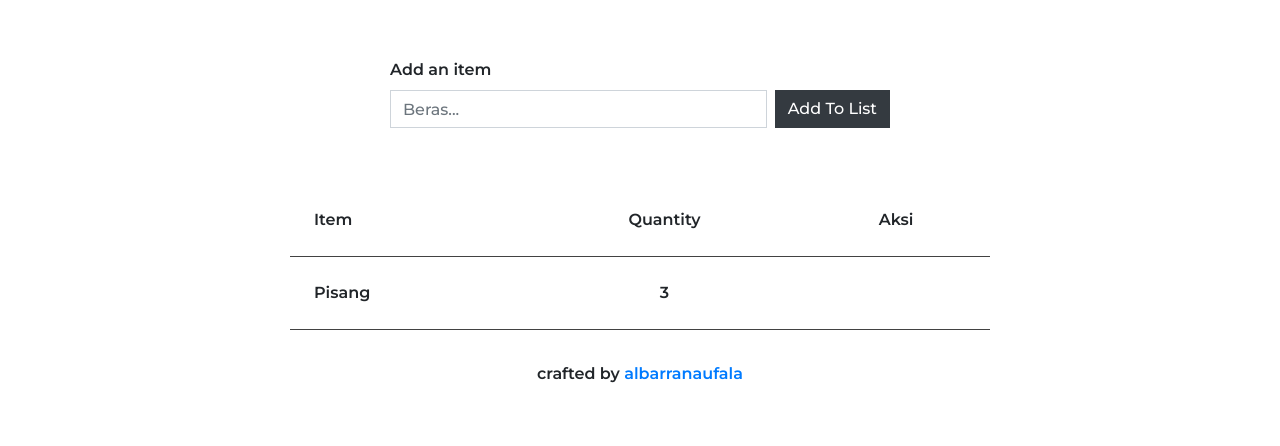
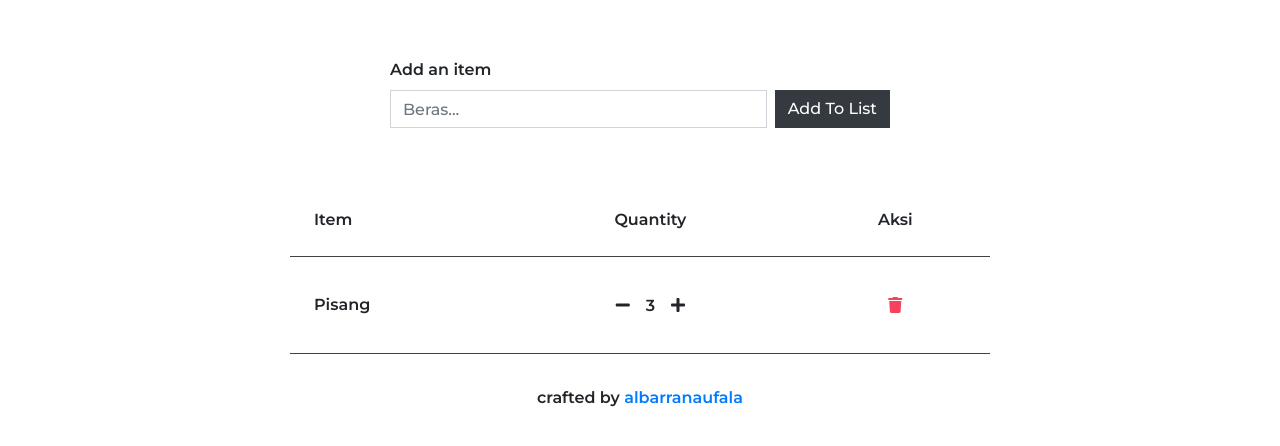
Before and after one commit to albarranaufala/shopping-list-js, a plain HTML site: page index.html in a window 1280 px wide. Shown: the part 68-514 px from the top of the page. Drawn offline with Linux system fonts and the light colour scheme; the site is published under a folder, as on GitHub Pages, so addresses that start at the root find nothing.

Commit message:
fix: icon bug src

```diff
--- a/index.html
+++ b/index.html
@@ -7,7 +7,7 @@
     <link rel="stylesheet" href="src/bootstrap.min.css">
     <link rel="stylesheet" href="src/style.css">
     <link href="https://fonts.googleapis.com/css2?family=Montserrat:wght@500;600&display=swap" rel="stylesheet">
-    <link rel="stylesheet" href="/src/fontawesome-free/css/all.css">
+    <link rel="stylesheet" href="src/fontawesome-free/css/all.css">
     <title>Shopping List</title>
 </head>
 
```
